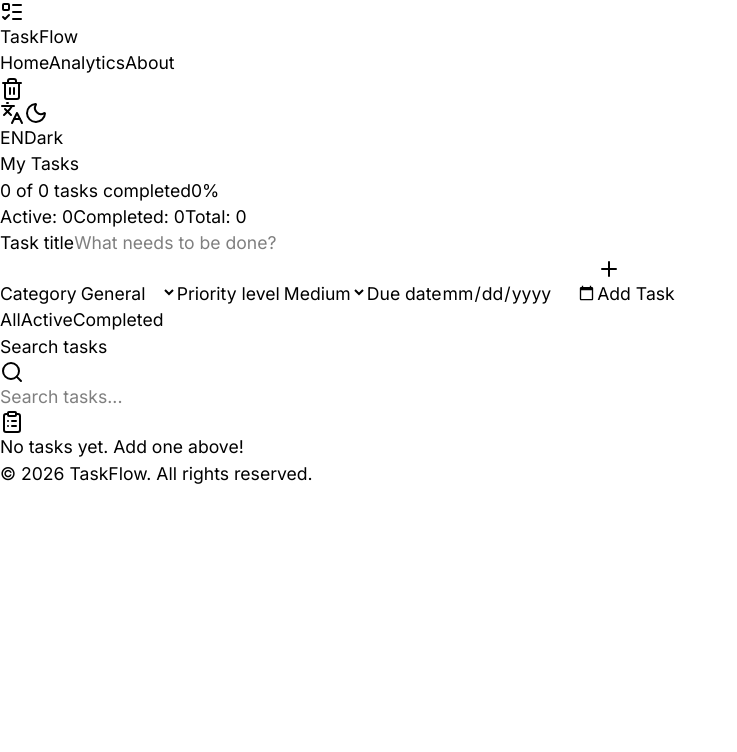
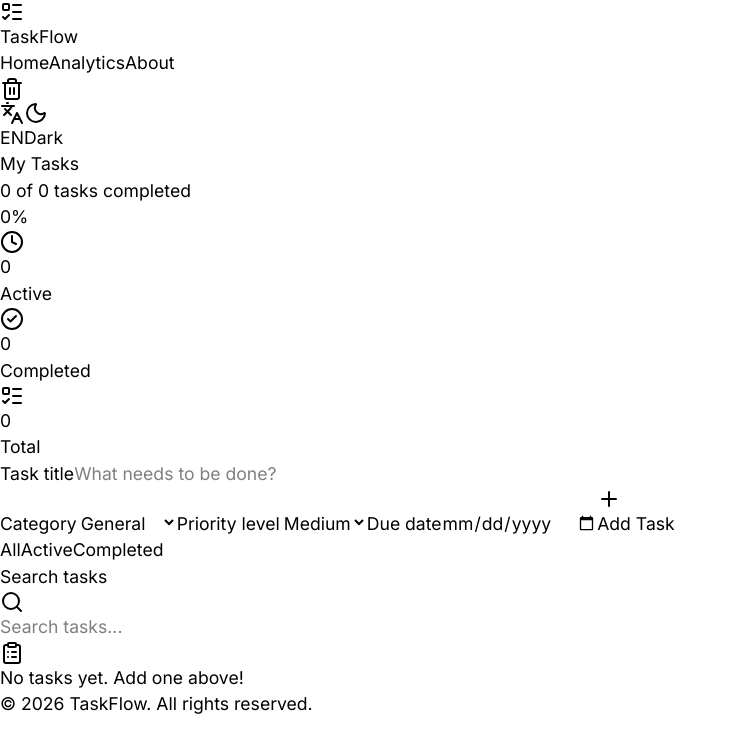
Before and after one commit to sieve-dev-sudo/taskflow-frontend, a React (Vite) app: page / in a window 1280 px wide. Shown: the top 752 px of the page, without its empty margins (0-737 px from the left). Built offline with nearby package versions, Linux system fonts and the light colour scheme.

Commit message:
style: redesign StatsDashboard with gradient progress and stat tiles

```diff
--- a/src/components/StatsDashboard.jsx
+++ b/src/components/StatsDashboard.jsx
@@ -1,4 +1,23 @@
+import { CheckCircle2, Clock, ListTodo } from 'lucide-react'
 import { useLanguage } from '../context/LanguageContext'
+
+function StatTile({ icon: Icon, label, value, tone }) {
+  return (
+    <div className="flex items-center gap-3 rounded-xl bg-slate-50 p-3 dark:bg-slate-900/60">
+      <span
+        className={`hidden h-9 w-9 shrink-0 items-center justify-center rounded-lg sm:flex ${tone}`}
+      >
+        <Icon className="h-4 w-4" />
+      </span>
+      <div className="min-w-0">
+        <p className="text-xl font-bold leading-none tabular-nums text-slate-900 dark:text-slate-100">
+          {value}
+        </p>
+        <p className="mt-1 truncate text-xs text-slate-500 dark:text-slate-400">{label}</p>
+      </div>
+    </div>
+  )
+}
 
 function StatsDashboard({ tasks }) {
   const { t } = useLanguage()
@@ -6,34 +25,56 @@ function StatsDashboard({ tasks }) {
   const completed = tasks.filter((task) => task.completed).length
   const active = total - completed
   const percentage = total === 0 ? 0 : Math.round((completed / total) * 100)
-  const isComplete = percentage === 100
+  const isComplete = total > 0 && percentage === 100
+  const summary = t('stats.completedOf', { completed, total })
 
   return (
-    <div className="mb-6 p-5 border border-slate-200 dark:border-slate-700 rounded-xl bg-white dark:bg-slate-800 shadow-sm">
-      <div className="flex justify-between text-sm text-slate-600 dark:text-slate-400 mb-3">
-        <span>{t('stats.completedOf', { completed, total })}</span>
-        <span className="font-semibold">{percentage}%</span>
+    <section className="card p-5">
+      <div className="flex items-end justify-between gap-4">
+        <p className="text-sm text-slate-600 dark:text-slate-300">{summary}</p>
+        <p className="text-3xl font-bold tabular-nums text-slate-900 dark:text-slate-100">
+          {percentage}
+          <span className="text-lg text-slate-400">%</span>
+        </p>
       </div>
-      <div className="w-full h-2.5 bg-slate-200 dark:bg-slate-700 rounded-full overflow-hidden">
+
+      <div
+        role="progressbar"
+        aria-label={summary}
+        aria-valuemin={0}
+        aria-valuemax={100}
+        aria-valuenow={percentage}
+        className="mt-3 h-2.5 w-full overflow-hidden rounded-full bg-slate-100 dark:bg-slate-700"
+      >
         <div
-          className={`h-full rounded-full transition-all duration-500 ease-out ${
-            isComplete ? 'bg-green-500' : 'bg-indigo-600'
+          className={`h-full rounded-full transition-[width] duration-500 ease-out ${
+            isComplete ? 'bg-emerald-500' : 'bg-linear-to-r from-indigo-500 to-violet-500'
           }`}
           style={{ width: `${percentage}%` }}
         />
       </div>
-      <div className="flex flex-wrap gap-2 mt-4 text-xs">
-        <span className="px-2.5 py-1 rounded-full bg-slate-100 dark:bg-slate-700 text-slate-600 dark:text-slate-300">
-          {t('stats.active', { count: active })}
-        </span>
-        <span className="px-2.5 py-1 rounded-full bg-slate-100 dark:bg-slate-700 text-slate-600 dark:text-slate-300">
-          {t('stats.completed', { count: completed })}
-        </span>
-        <span className="px-2.5 py-1 rounded-full bg-slate-100 dark:bg-slate-700 text-slate-600 dark:text-slate-300">
-          {t('stats.total', { count: total })}
-        </span>
+
+      <div className="mt-4 grid grid-cols-3 gap-3">
+        <StatTile
+          icon={Clock}
+          label={t('stats.activeLabel')}
+          value={active}
+          tone="bg-amber-100 text-amber-600 dark:bg-amber-500/15 dark:text-amber-300"
+        />
+        <StatTile
+          icon={CheckCircle2}
+          label={t('stats.completedLabel')}
+          value={completed}
+          tone="bg-emerald-100 text-emerald-600 dark:bg-emerald-500/15 dark:text-emerald-300"
+        />
+        <StatTile
+          icon={ListTodo}
+          label={t('stats.totalLabel')}
+          value={total}
+          tone="bg-indigo-100 text-indigo-600 dark:bg-indigo-500/15 dark:text-indigo-300"
+        />
       </div>
-    </div>
+    </section>
   )
 }
 
```
